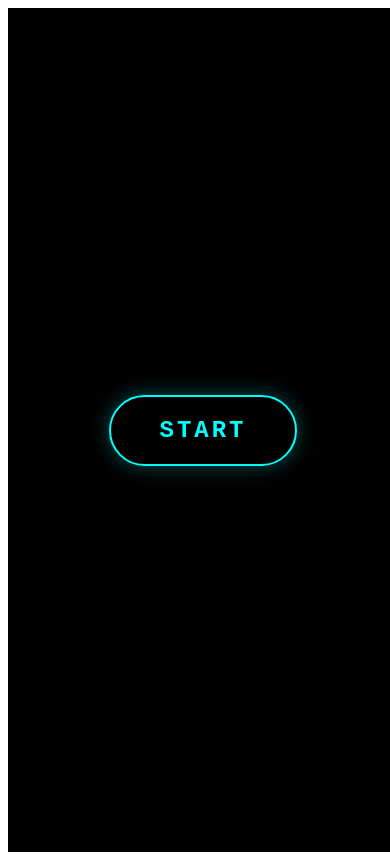
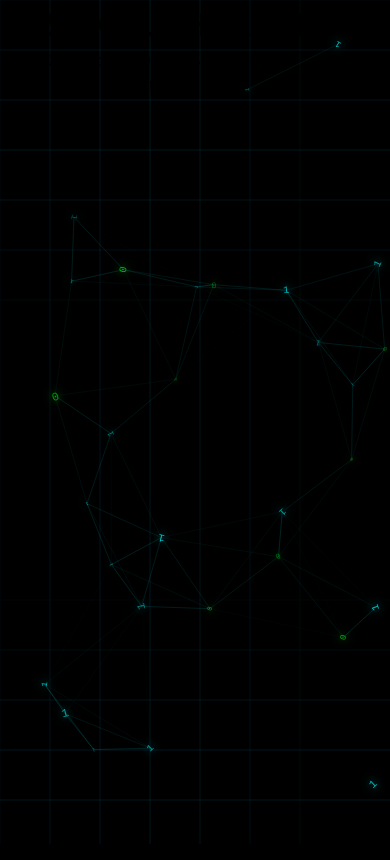
Before and after one commit to dasunsucharith/daunsucharith-me, a React (Vite) app: page / in a window 390 px wide. Built offline with nearby package versions, Linux system fonts and the light colour scheme.

Commit message:
feat: Update React and ReactDOM to version 18.2.0; enhance LandingPage with particle animation and responsive canvas design

```diff
--- a/index.html
+++ b/index.html
@@ -2,14 +2,10 @@
 <html lang="en">
   <head>
     <meta charset="UTF-8" />
-    <link rel="icon" type="image/svg+xml" href="/vite.svg" />
     <meta name="viewport" content="width=device-width, initial-scale=1.0" />
-    <title>Dasun Sucharith - Developer & Strategist</title>
-    <link rel="preconnect" href="https://fonts.googleapis.com">
-    <link rel="preconnect" href="https://fonts.gstatic.com" crossorigin>
-    <link href="https://fonts.googleapis.com/css2?family=Inter:wght@300;400;500;600;700&display=swap" rel="stylesheet">
+    <title>Dasun Sucharith</title>
   </head>
-  <body>
+  <body style="margin: 0; padding: 0; background: #000;">
     <div id="root"></div>
     <script type="module" src="/src/main.jsx"></script>
   </body>
--- a/package.json
+++ b/package.json
@@ -20,8 +20,8 @@
     "@vitejs/plugin-react": "^4.5.2",
     "autoprefixer": "^10.4.21",
     "postcss": "^8.5.5",
-    "react": "^19.1.0",
-    "react-dom": "^19.1.0",
+    "react": "^18.2.0",
+    "react-dom": "^18.2.0",
     "react-router-dom": "^7.6.2",
     "tailwindcss": "^4.1.10"
   }
--- a/src/App.jsx
+++ b/src/App.jsx
@@ -1,16 +1,38 @@
 import React from 'react';
 import { BrowserRouter as Router, Routes, Route } from 'react-router-dom';
+import { ThemeProvider, createTheme } from '@mui/material/styles';
+import CssBaseline from '@mui/material/CssBaseline';
 import LandingPage from './pages/LandingPage';
 import Dashboard from './pages/Dashboard';
 
+const theme = createTheme({
+  palette: {
+    mode: 'light',
+    primary: {
+      main: '#667eea',
+    },
+    secondary: {
+      main: '#764ba2',
+    },
+  },
+  typography: {
+    fontFamily: '"Segoe UI", Tahoma, Geneva, Verdana, sans-serif',
+  },
+});
+
 function App() {
   return (
+    <ThemeProvider theme={theme}>
+      <CssBaseline />
       <Router>
+        <div className="w-full h-full">
           <Routes>
             <Route path="/" element={<LandingPage />} />
             <Route path="/dashboard/*" element={<Dashboard />} />
           </Routes>
+        </div>
       </Router>
+    </ThemeProvider>
   );
 }
 
--- a/src/components/FuturisticCanvas.jsx
+++ b/src/components/FuturisticCanvas.jsx
@@ -201,7 +201,7 @@ const FuturisticCanvas = ({ onStartClick }) => {
 
     // Initialize particles
     particlesRef.current = [];
-    for (let i = 0; i < 100; i++) {
+    for (let i = 0; i < 50; i++) {
       particlesRef.current.push(new Particle());
     }
 
--- a/src/main.jsx
+++ b/src/main.jsx
@@ -1,6 +1,7 @@
 import React from 'react'
 import ReactDOM from 'react-dom/client'
 import App from './App.jsx'
+import './index.css'
 
 ReactDOM.createRoot(document.getElementById('root')).render(
   <App />
--- a/src/pages/LandingPage.jsx
+++ b/src/pages/LandingPage.jsx
@@ -1,51 +1,183 @@
-import React from 'react';
+import React, { useEffect, useRef } from 'react';
 import { useNavigate } from 'react-router-dom';
 
 const LandingPage = () => {
+  const canvasRef = useRef(null);
+  const animationRef = useRef();
+  const particlesRef = useRef([]);
   const navigate = useNavigate();
 
-  const handleStartClick = () => {
+  class Particle {
+    constructor() {
+      this.x = Math.random() * window.innerWidth;
+      this.y = Math.random() * window.innerHeight;
+      this.vx = (Math.random() - 0.5) * 1;
+      this.vy = (Math.random() - 0.5) * 1;
+      this.size = Math.random() * 8 + 4;
+      this.opacity = Math.random() * 0.5 + 0.3;
+      this.char = Math.random() > 0.5 ? '1' : '0';
+      this.rotation = Math.random() * Math.PI * 2;
+      this.rotationSpeed = (Math.random() - 0.5) * 0.01;
+    }
+
+    update() {
+      this.x += this.vx;
+      this.y += this.vy;
+      this.rotation += this.rotationSpeed;
+
+      if (this.x < 0 || this.x > window.innerWidth) this.vx *= -1;
+      if (this.y < 0 || this.y > window.innerHeight) this.vy *= -1;
+
+      if (Math.random() < 0.005) {
+        this.char = Math.random() > 0.5 ? '1' : '0';
+      }
+    }
+
+    draw(ctx) {
+      ctx.save();
+      ctx.translate(this.x, this.y);
+      ctx.rotate(this.rotation);
+
+      ctx.shadowColor = this.char === '1' ? '#00ffff' : '#00ff00';
+      ctx.shadowBlur = 8;
+
+      ctx.fillStyle = this.char === '1' ?
+        `rgba(0, 255, 255, ${this.opacity})` :
+        `rgba(0, 255, 0, ${this.opacity})`;
+
+      ctx.font = `${this.size}px monospace`;
+      ctx.textAlign = 'center';
+      ctx.textBaseline = 'middle';
+      ctx.fillText(this.char, 0, 0);
+
+      ctx.restore();
+    }
+  }
+
+  useEffect(() => {
+    const canvas = canvasRef.current;
+    if (!canvas) return;
+
+    const ctx = canvas.getContext('2d');
+    canvas.width = window.innerWidth;
+    canvas.height = window.innerHeight;
+
+    // Initialize particles (reduced number for better performance)
+    particlesRef.current = [];
+    for (let i = 0; i < 30; i++) {
+      particlesRef.current.push(new Particle());
+    }
+
+    const drawGrid = () => {
+      const size = 50;
+      const time = Date.now() * 0.001;
+
+      ctx.strokeStyle = 'rgba(0, 100, 150, 0.1)';
+      ctx.lineWidth = 1;
+
+      // Vertical lines
+      for (let x = 0; x < canvas.width; x += size) {
+        const opacity = Math.sin(time + x * 0.01) * 0.1 + 0.05;
+        ctx.strokeStyle = `rgba(0, 150, 200, ${opacity})`;
+        ctx.beginPath();
+        ctx.moveTo(x, 0);
+        ctx.lineTo(x, canvas.height);
+        ctx.stroke();
+      }
+
+      // Horizontal lines
+      for (let y = 0; y < canvas.height; y += size) {
+        const opacity = Math.sin(time + y * 0.01) * 0.1 + 0.05;
+        ctx.strokeStyle = `rgba(0, 150, 200, ${opacity})`;
+        ctx.beginPath();
+        ctx.moveTo(0, y);
+        ctx.lineTo(canvas.width, y);
+        ctx.stroke();
+      }
+    };
+
+    const drawConnections = () => {
+      for (let i = 0; i < particlesRef.current.length; i++) {
+        for (let j = i + 1; j < particlesRef.current.length; j++) {
+          const dist = Math.sqrt(
+            (particlesRef.current[i].x - particlesRef.current[j].x) ** 2 +
+            (particlesRef.current[i].y - particlesRef.current[j].y) ** 2
+          );
+
+          if (dist < 150) {
+            const opacity = (150 - dist) / 150 * 0.2;
+            ctx.strokeStyle = `rgba(0, 255, 255, ${opacity})`;
+            ctx.lineWidth = 1;
+            ctx.beginPath();
+            ctx.moveTo(particlesRef.current[i].x, particlesRef.current[i].y);
+            ctx.lineTo(particlesRef.current[j].x, particlesRef.current[j].y);
+            ctx.stroke();
+          }
+        }
+      }
+    };
+
+    const animate = () => {
+      ctx.clearRect(0, 0, canvas.width, canvas.height);
+
+      drawGrid();
+
+      // Update and draw particles
+      particlesRef.current.forEach(particle => {
+        particle.update();
+        particle.draw(ctx);
+      });
+
+      drawConnections();
+
+      animationRef.current = requestAnimationFrame(animate);
+    };
+
+    animate();
+
+    const handleResize = () => {
+      canvas.width = window.innerWidth;
+      canvas.height = window.innerHeight;
+    };
+
+    window.addEventListener('resize', handleResize);
+
+    return () => {
+      if (animationRef.current) {
+        cancelAnimationFrame(animationRef.current);
+      }
+      window.removeEventListener('resize', handleResize);
+    };
+  }, []);
+
+  const handleCanvasClick = () => {
     navigate('/dashboard/about');
   };
 
   return (
-    <div style={{
-      width: '100vw',
-      height: '100vh',
-      backgroundColor: '#000000',
-      display: 'flex',
-      alignItems: 'center',
-      justifyContent: 'center',
-      margin: 0,
-      padding: 0
-    }}>
-      <button
-        onClick={handleStartClick}
-        style={{
-          backgroundColor: 'transparent',
-          border: '2px solid #00ffff',
-          color: '#00ffff',
-          fontFamily: 'monospace',
-          fontSize: '24px',
-          fontWeight: 'bold',
-          padding: '20px 48px',
-          letterSpacing: '3px',
-          cursor: 'pointer',
-          borderRadius: '50px',
-          boxShadow: '0 0 20px rgba(0, 255, 255, 0.3)',
-          transition: 'all 0.3s ease'
-        }}
-        onMouseEnter={(e) => {
-          e.target.style.backgroundColor = 'rgba(0, 255, 255, 0.1)';
-          e.target.style.transform = 'scale(1.05)';
-        }}
-        onMouseLeave={(e) => {
-          e.target.style.backgroundColor = 'transparent';
-          e.target.style.transform = 'scale(1)';
-        }}
-      >
-        START
-      </button>
+    <div className="relative w-full h-full bg-black overflow-hidden">
+      <canvas
+        ref={canvasRef}
+        className="absolute inset-0 cursor-pointer"
+        onClick={handleCanvasClick}
+      />
+
+      {/* Click anywhere text */}
+      <div className="absolute inset-0 flex items-center justify-center pointer-events-none">
+        <div className="text-center">
+          <h1 className="text-4xl md:text-6xl font-bold text-cyan-400 mb-4 font-mono tracking-wider">
+            DASUN SUCHARITH
+          </h1>
+          <p className="text-lg md:text-xl text-cyan-300 mb-8 font-mono">
+            Developer & Digital Strategist
+          </p>
+          <div className="animate-pulse">
+            <p className="text-sm text-cyan-500 font-mono">
+              Click anywhere to enter
+            </p>
+          </div>
+        </div>
+      </div>
     </div>
   );
 };
```
Also changed, not shown: 1 other file (tests, documents, lock files or other folders). Lines whose indentation alone changed are shown as unchanged.
